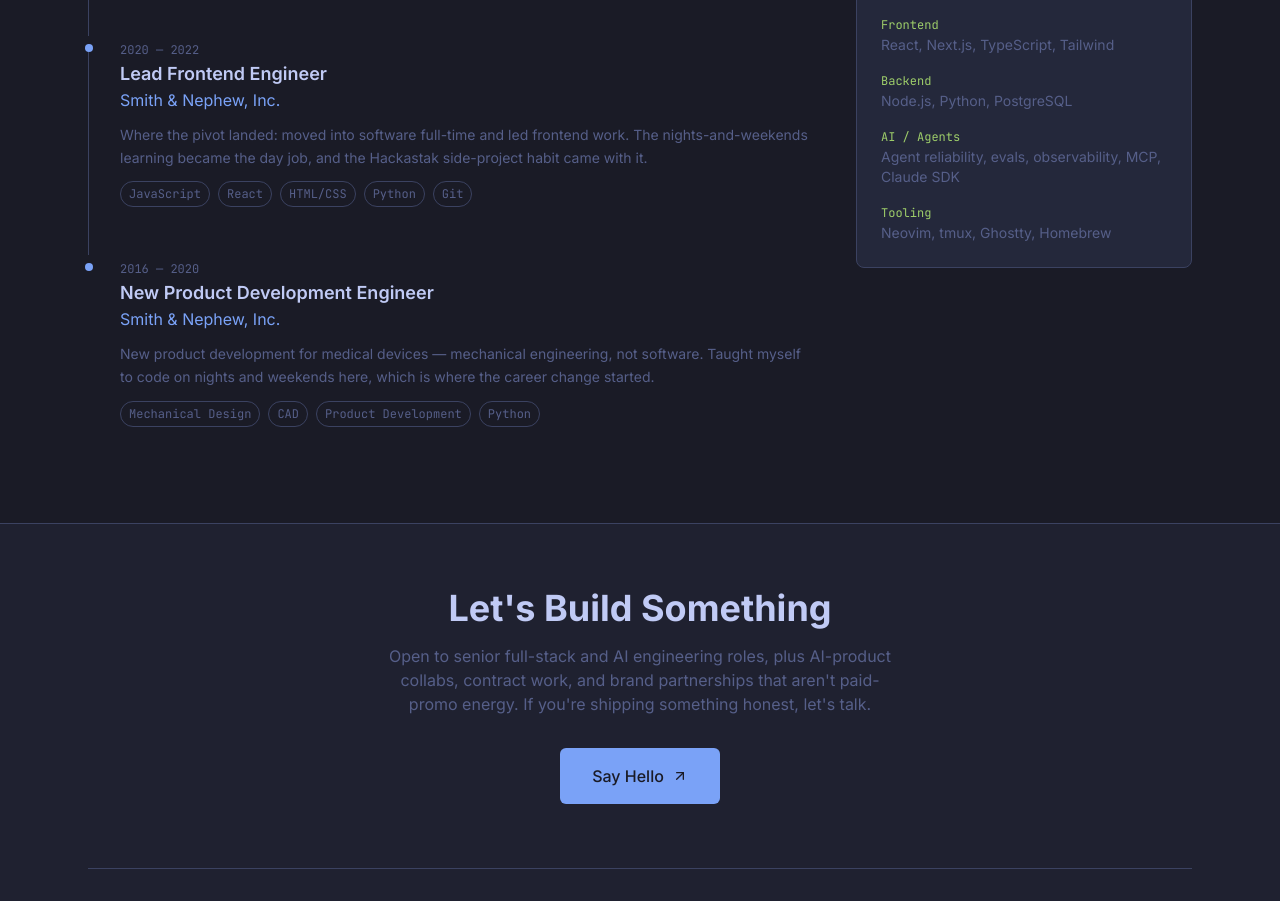
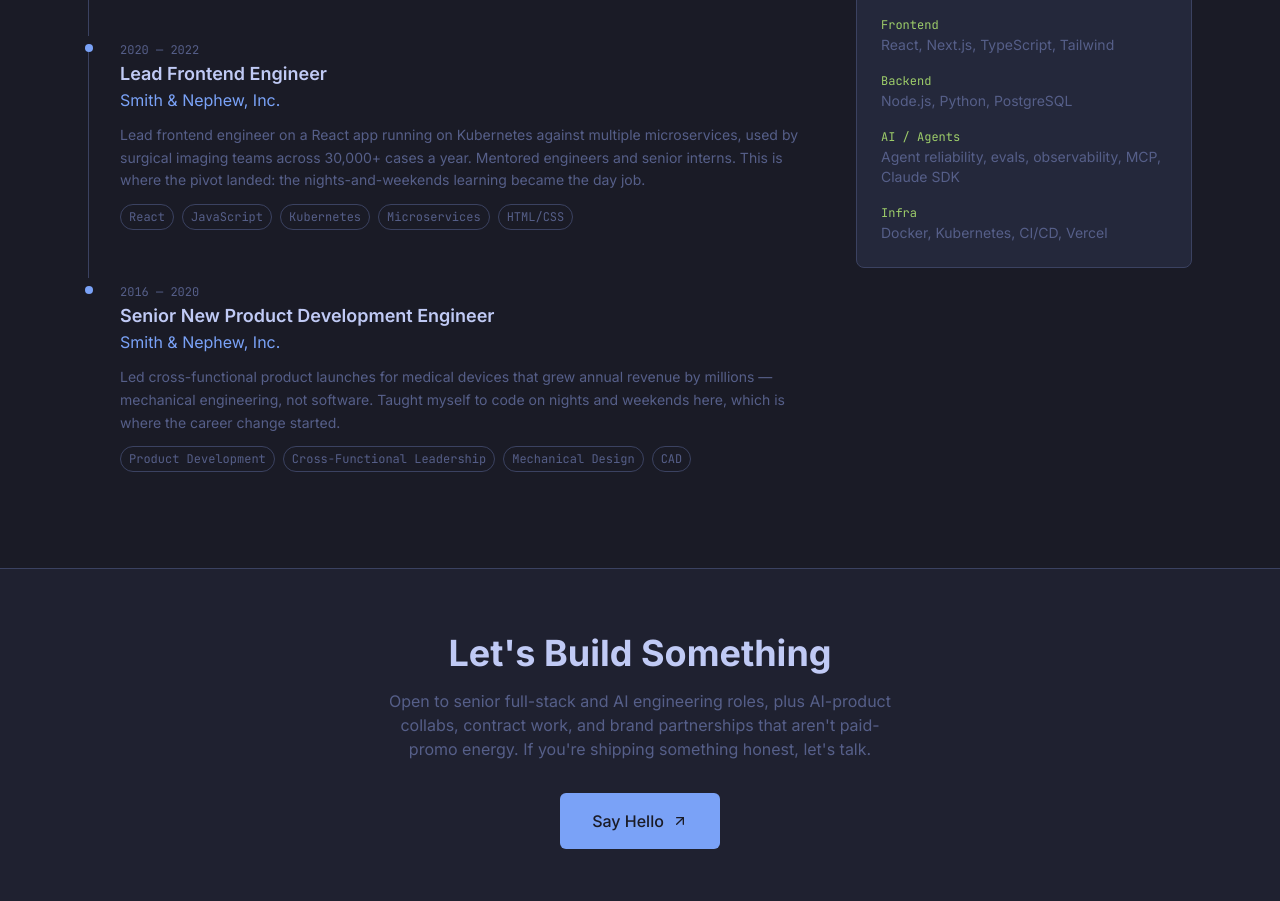
Before and after one commit to hackastak/hackafolio, a Next.js app: page / in a window 1280 px wide. Shown: the part 3000-3901 px from the top of the page. Built offline with nearby package versions, Linux system fonts and the light colour scheme; no server answers.

Commit message:
fix: correct resume roles and skills, update contact email

```diff
--- a/components/footer.tsx
+++ b/components/footer.tsx
@@ -4,7 +4,7 @@ import Link from "next/link"
 import Image from "next/image"
 import { Mail, ArrowUpRight } from "lucide-react"
 
-const EMAIL = "ahwig93@gmail.com"
+const EMAIL = "ahwigint@gmail.com"
 const GITHUB_URL = "https://github.com/hackastak"
 const LINKEDIN_URL = "https://www.linkedin.com/in/hunter-wiginton"
 const X_URL = "https://x.com/hackastak"
--- a/components/resume.tsx
+++ b/components/resume.tsx
@@ -38,17 +38,17 @@ const experience = [
     companyUrl: "#",
     period: "2020 — 2022",
     description:
-      "Where the pivot landed: moved into software full-time and led frontend work. The nights-and-weekends learning became the day job, and the Hackastak side-project habit came with it.",
-    skills: ["JavaScript", "React", "HTML/CSS", "Python", "Git"],
+      "Lead frontend engineer on a React app running on Kubernetes against multiple microservices, used by surgical imaging teams across 30,000+ cases a year. Mentored engineers and senior interns. This is where the pivot landed: the nights-and-weekends learning became the day job.",
+    skills: ["React", "JavaScript", "Kubernetes", "Microservices", "HTML/CSS"],
   },
   {
-    title: "New Product Development Engineer",
+    title: "Senior New Product Development Engineer",
     company: "Smith & Nephew, Inc.",
     companyUrl: "#",
     period: "2016 — 2020",
     description:
-      "New product development for medical devices — mechanical engineering, not software. Taught myself to code on nights and weekends here, which is where the career change started.",
-    skills: ["Mechanical Design", "CAD", "Product Development", "Python"],
+      "Led cross-functional product launches for medical devices that grew annual revenue by millions — mechanical engineering, not software. Taught myself to code on nights and weekends here, which is where the career change started.",
+    skills: ["Product Development", "Cross-Functional Leadership", "Mechanical Design", "CAD"],
   },
 ]
 
@@ -196,7 +196,7 @@ export function Resume() {
                     skills:
                       "Agent reliability, evals, observability, MCP, Claude SDK",
                   },
-                  { name: "Tooling", skills: "Neovim, tmux, Ghostty, Homebrew" },
+                  { name: "Infra", skills: "Docker, Kubernetes, CI/CD, Vercel" },
                 ].map((category) => (
                   <div key={category.name}>
                     <span className="text-xs font-mono text-accent">{category.name}</span>
```
